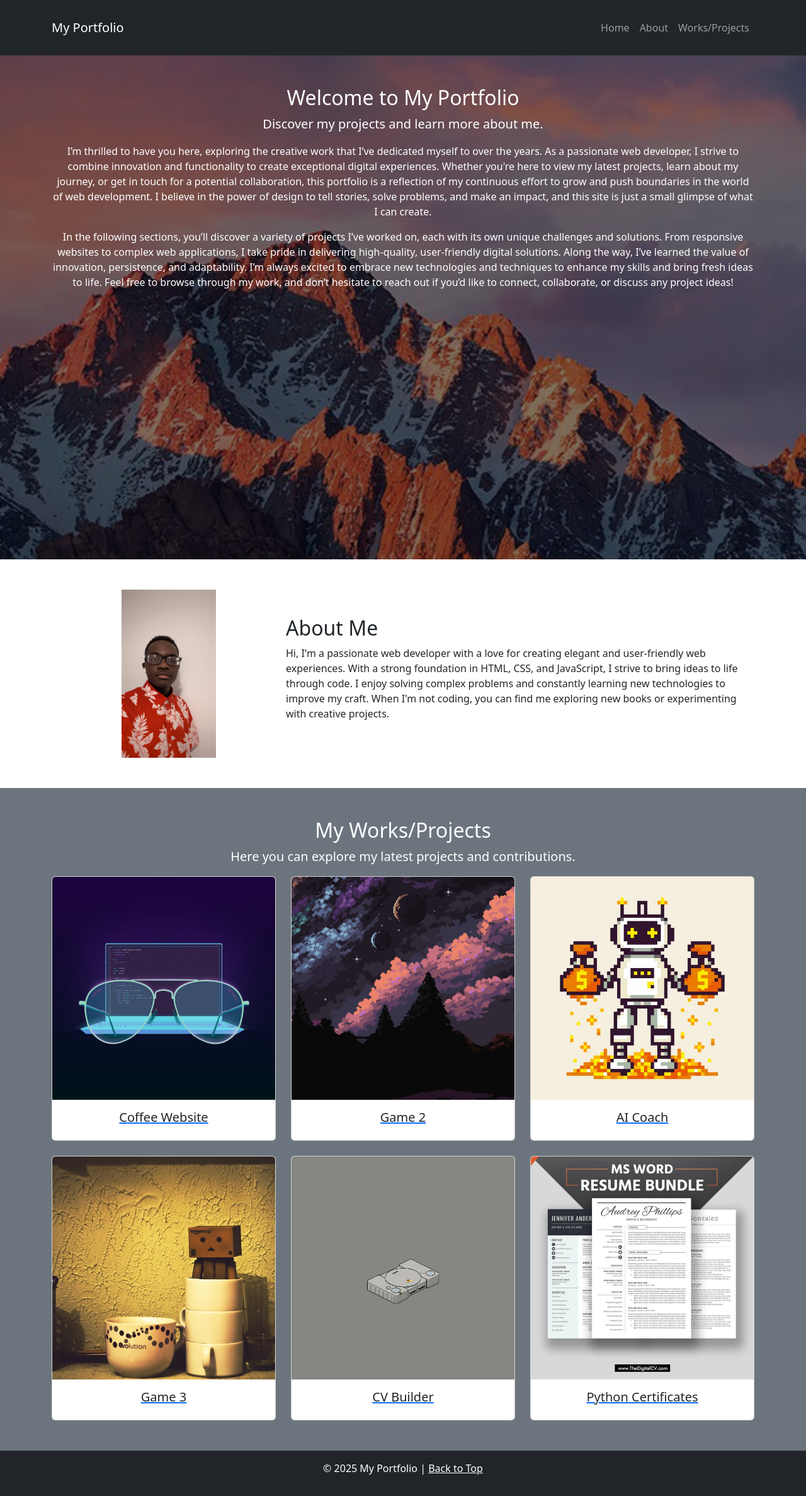
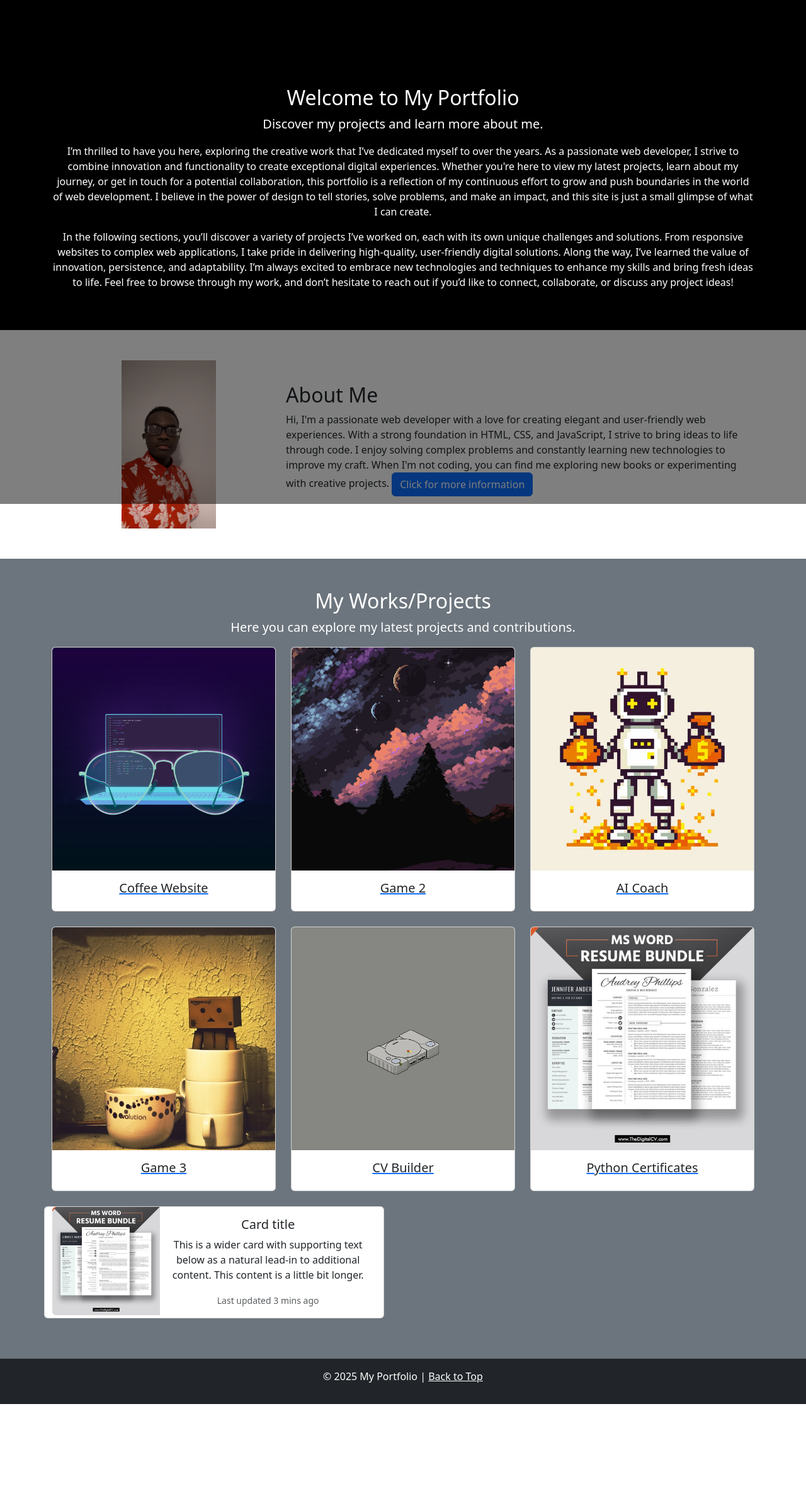
Before and after one commit to davstar2023/Portfolio, a plain HTML site: page index.html in a window 1280 px wide. Shown: the whole page at 63% size. After the commit the page ends 2229 px from the top, so only its background shows below. Drawn offline with nearby package versions, Linux system fonts and the light colour scheme.

Commit message:
test-commit

```diff
--- a/index.html
+++ b/index.html
@@ -11,16 +11,16 @@
     <script src="https://cdn.jsdelivr.net/npm/bootstrap@5.3.0-alpha1/dist/js/bootstrap.bundle.min.js" defer></script>
 </head>
 <body>
-    <header class="bg-dark text-white py-3">
+    <header class="text-white py-3"  style="background-color: black;">
         <div class="container">
-            <nav class="navbar navbar-expand-lg navbar-dark">
-                <a class="navbar-brand" href="#home">My Portfolio</a>
+            <nav class="navbar navbar-expand-lg" style="background-color: black;">
+                <a class="navbar-brand" href="index.html">My Portfolio</a>
                 <button class="navbar-toggler" type="button" data-bs-toggle="collapse" data-bs-target="#navbarNav" aria-controls="navbarNav" aria-expanded="false" aria-label="Toggle navigation">
                     <span class="navbar-toggler-icon"></span>
                 </button>
                 <div class="collapse navbar-collapse" id="navbarNav">
                     <ul class="navbar-nav ms-auto">
-                        <li class="nav-item"><a class="nav-link" href="home.html">Home</a></li>
+                        <li class="nav-item"><a class="nav-link" href="index.html">Home</a></li>
                         <li class="nav-item"><a class="nav-link" href="about.html">About</a></li>
                         <li class="nav-item"><a class="nav-link" href="projects.html">Works/Projects</a></li>
                     </ul>
@@ -30,7 +30,7 @@
     </header>
 
     <main>
-        <section id="home" class="text-center py-5" style="background-image: url('mountain.jpg'); background-size: cover; background-position: center; position: relative; height: 100vh;">
+        <section id="home" class="text-center py-5" style=background-color:black>
             <!-- Overlay -->
             <div style="position: absolute; top: 0; left: 0; width: 100%; height: 100%; background-color: rgba(0, 0, 0, 0.5);"></div>
 
@@ -55,6 +55,7 @@
                         With a strong foundation in HTML, CSS, and JavaScript, I strive to bring ideas to life through code.
                         I enjoy solving complex problems and constantly learning new technologies to improve my craft.
                         When I'm not coding, you can find me exploring new books or experimenting with creative projects.
+                        <a class="btn btn-primary" href="#" role="button">Click for more information</a>
                     </p>
                 </div>
             </div>
@@ -125,8 +126,28 @@
                             </div>
                         </a>
                     </div>
+                    <div class="card mb-3" style="max-width: 540px;">
+                        <div class="row g-0">
+                          <div class="col-md-4">
+                            <img src="cv.jpg" class="img-fluid rounded-start" alt="...">
+                          </div>
+                          <div class="col-md-8">
+                            <div class="card-body">
+                              <h5 class="card-title">Card title</h5>
+                              <p class="card-text">This is a wider card with supporting text below as a natural lead-in to additional content. This content is a little bit longer.</p>
+                              <p class="card-text"><small class="text-muted">Last updated 3 mins ago</small></p>
+                            </div>
+                          </div>
+                        </div>
+                      </div>
                 </div>
             </div>
+        </section id="contacts" class="text-center py-5 bg-secondary text-white">
+            <div class="container-fluid">
+
+            </div>
+        <section>
+
         </section>
     </main>
 
--- a/service-worker.js
+++ b/service-worker.js
@@ -3,7 +3,6 @@ const urlsToCache = [
     '/',
     '/index.html',
     '/about.html',
-    '/projects.html',
     '/works.html',
     '/manifest.json',
     '/coach_two.jpg',
```
